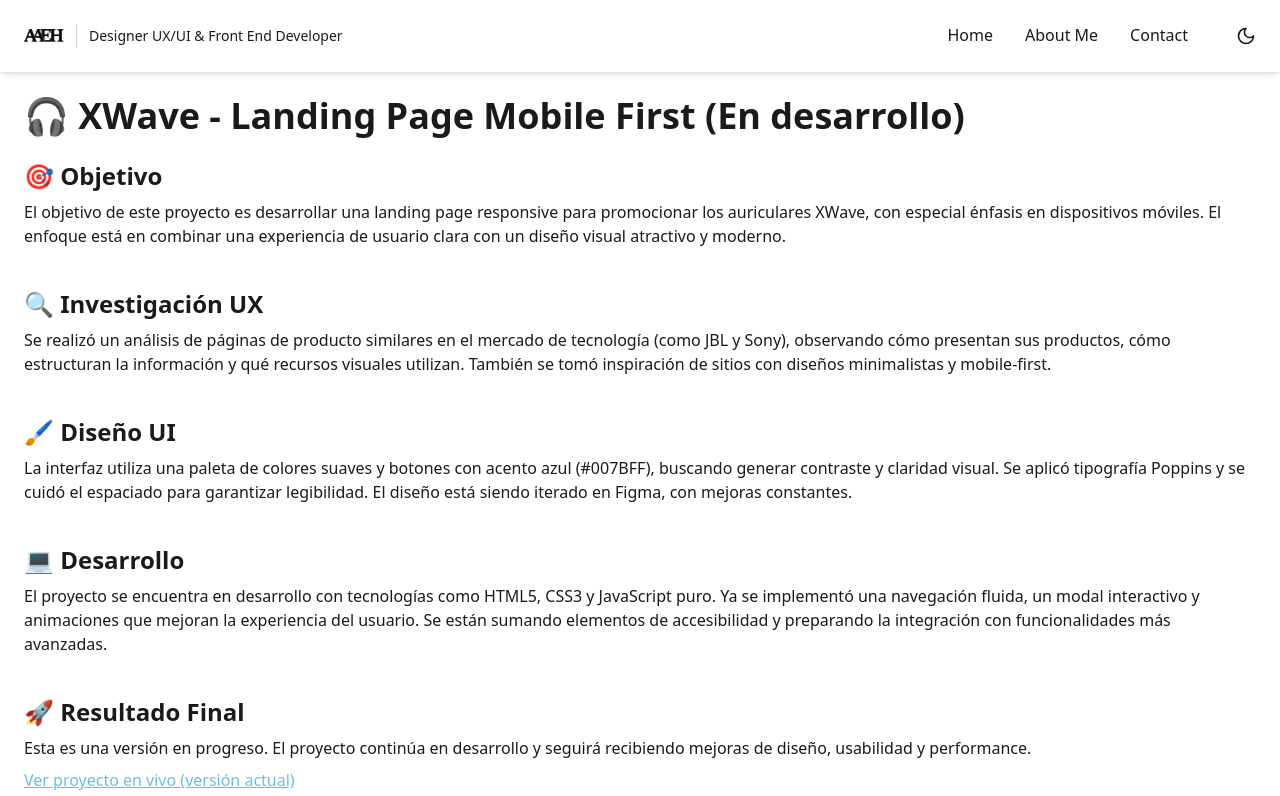
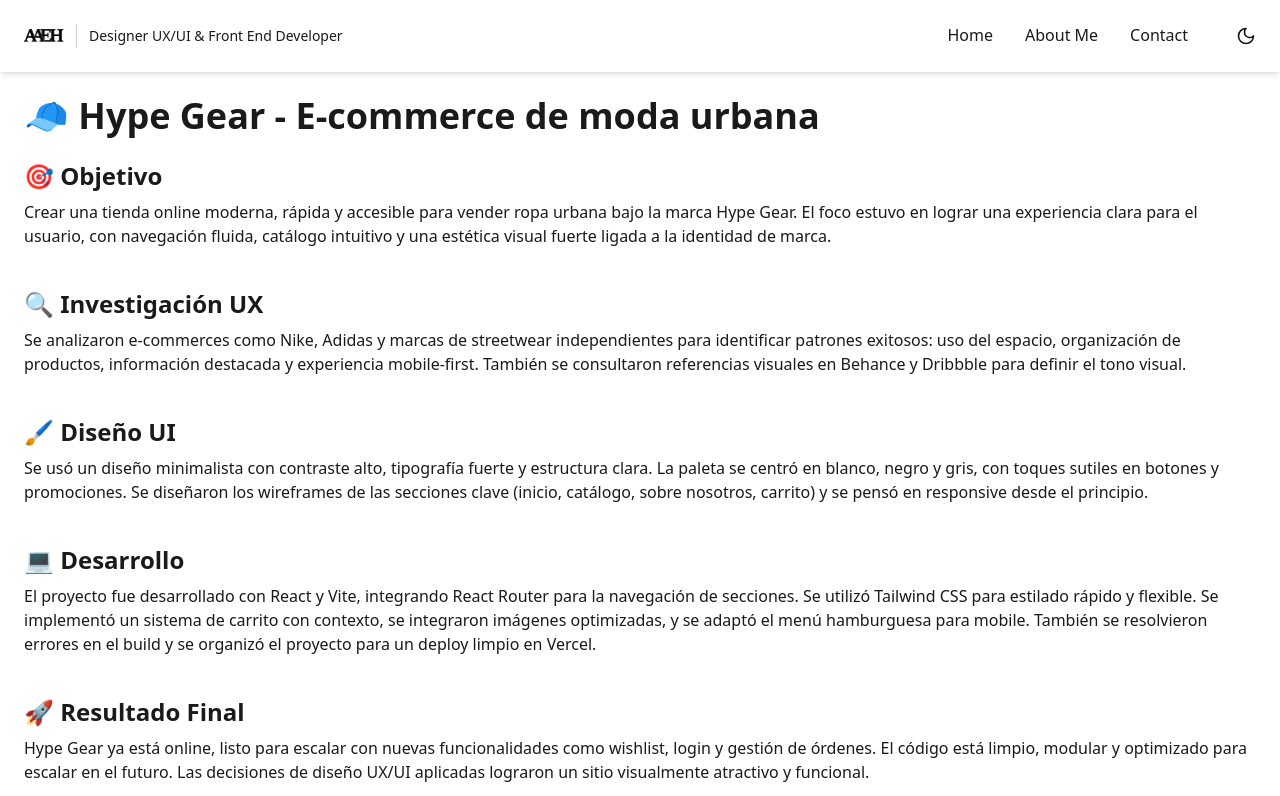
Before and after one commit to AxelElHilon/Portfolio-AxelElHilon, a React (Vite) app: page /projects/project2 in a window 1280 px wide. Shown: the top 796 px of the page. Built offline with nearby package versions, Linux system fonts and the light colour scheme.

Commit message:
Agregado de links al proyecto

```diff
--- a/src/components/projects/Project2.jsx
+++ b/src/components/projects/Project2.jsx
@@ -7,60 +7,62 @@
         darkMode ? "bg-[#1a1a1a] text-white" : "bg-white text-[#1a1a1a]"
       }`}
     >
-      <h1 className="text-4xl font-bold mb-6">🎧 XWave - Landing Page Mobile First (En desarrollo)</h1>
+      <h1 className="text-4xl font-bold mb-6">🧢 Hype Gear - E-commerce de moda urbana</h1>
 
       <section className="mb-10">
         <h2 className="text-2xl font-semibold mb-2">🎯 Objetivo</h2>
         <p>
-          El objetivo de este proyecto es desarrollar una landing page responsive para promocionar los auriculares XWave,
-          con especial énfasis en dispositivos móviles. El enfoque está en combinar una experiencia de usuario clara
-          con un diseño visual atractivo y moderno.
+          Crear una tienda online moderna, rápida y accesible para vender ropa urbana bajo la marca Hype Gear.
+          El foco estuvo en lograr una experiencia clara para el usuario, con navegación fluida, catálogo intuitivo
+          y una estética visual fuerte ligada a la identidad de marca.
         </p>
       </section>
 
       <section className="mb-10">
         <h2 className="text-2xl font-semibold mb-2">🔍 Investigación UX</h2>
         <p>
-          Se realizó un análisis de páginas de producto similares en el mercado de tecnología (como JBL y Sony), observando
-          cómo presentan sus productos, cómo estructuran la información y qué recursos visuales utilizan. También se tomó
-          inspiración de sitios con diseños minimalistas y mobile-first.
+          Se analizaron e-commerces como Nike, Adidas y marcas de streetwear independientes para identificar
+          patrones exitosos: uso del espacio, organización de productos, información destacada y experiencia mobile-first.
+          También se consultaron referencias visuales en Behance y Dribbble para definir el tono visual.
         </p>
       </section>
 
       <section className="mb-10">
         <h2 className="text-2xl font-semibold mb-2">🖌️ Diseño UI</h2>
         <p>
-          La interfaz utiliza una paleta de colores suaves y botones con acento azul (#007BFF), buscando generar
-          contraste y claridad visual. Se aplicó tipografía Poppins y se cuidó el espaciado para garantizar legibilidad.
-          El diseño está siendo iterado en Figma, con mejoras constantes.
+          Se usó un diseño minimalista con contraste alto, tipografía fuerte y estructura clara. La paleta se centró en blanco, negro y gris,
+          con toques sutiles en botones y promociones. Se diseñaron los wireframes de las secciones clave (inicio, catálogo, sobre nosotros, carrito)
+          y se pensó en responsive desde el principio.
         </p>
       </section>
 
       <section className="mb-10">
         <h2 className="text-2xl font-semibold mb-2">💻 Desarrollo</h2>
         <p>
-          El proyecto se encuentra en desarrollo con tecnologías como HTML5, CSS3 y JavaScript puro. Ya se implementó
-          una navegación fluida, un modal interactivo y animaciones que mejoran la experiencia del usuario. Se están
-          sumando elementos de accesibilidad y preparando la integración con funcionalidades más avanzadas.
+          El proyecto fue desarrollado con React y Vite, integrando React Router para la navegación de secciones.
+          Se utilizó Tailwind CSS para estilado rápido y flexible. Se implementó un sistema de carrito con contexto,
+          se integraron imágenes optimizadas, y se adaptó el menú hamburguesa para mobile. También se resolvieron errores
+          en el build y se organizó el proyecto para un deploy limpio en Vercel.
         </p>
       </section>
 
       <section className="mb-10">
         <h2 className="text-2xl font-semibold mb-2">🚀 Resultado Final</h2>
         <p>
-          Esta es una versión en progreso. El proyecto continúa en desarrollo y seguirá recibiendo mejoras de diseño,
-          usabilidad y performance.
+          Hype Gear ya está online, listo para escalar con nuevas funcionalidades como wishlist, login y gestión de órdenes.
+          El código está limpio, modular y optimizado para escalar en el futuro. Las decisiones de diseño UX/UI aplicadas
+          lograron un sitio visualmente atractivo y funcional.
         </p>
         <a
-          href="https://x-wave-mini-project.vercel.app/"
+          href="https://hypegear-ecommerce.vercel.app/"
           target="_blank"
           rel="noopener noreferrer"
           className="text-[#65c1e4] underline block mt-2"
         >
-          Ver proyecto en vivo (versión actual)
+          Ver proyecto en vivo
         </a>
         <a
-          href="https://github.com/AxelElHilon/XWave-MiniProject"
+          href="https://github.com/AxelElHilon/hypegear-ecommerce.git"
           target="_blank"
           rel="noopener noreferrer"
           className="text-[#65c1e4] underline block mt-2"
```
